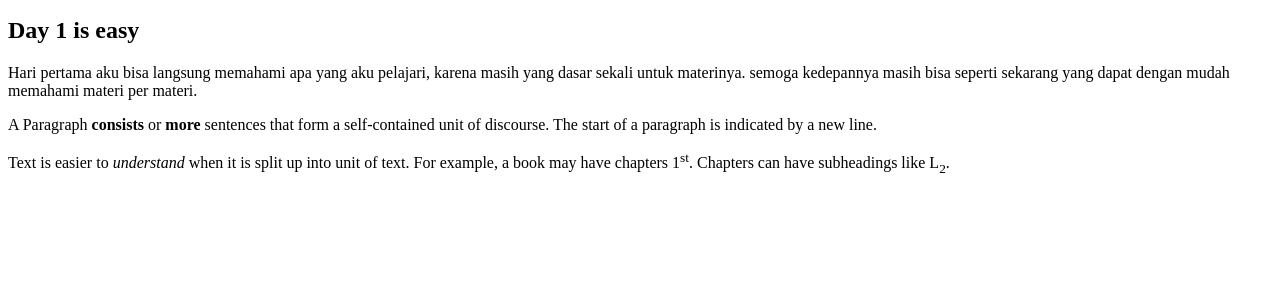
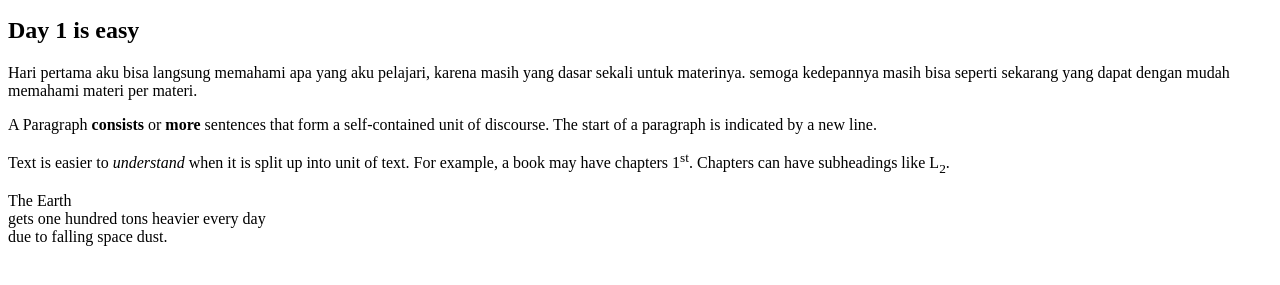
Before and after one commit to jokoanw/xproject, a plain HTML site: page index.html in a window 1280 px wide. Shown: the part 101-386 px from the top of the page. Drawn offline with Linux system fonts and the light colour scheme.

Commit message:
Update index.html

```diff
--- a/index.html
+++ b/index.html
@@ -12,5 +12,6 @@
     <p> Hari pertama aku bisa langsung memahami apa yang aku pelajari, karena masih yang dasar sekali untuk materinya. semoga kedepannya masih bisa seperti sekarang yang dapat dengan mudah memahami materi per materi.</p>
     <p lang="en"> A Paragraph <b>consists</b> or <b>more</b> sentences that form a self-contained unit of discourse. The start of a paragraph is indicated by a new line.</p>
     <p lang="en"> Text is easier to <i>understand</i> when it is split up into unit of text. For example, a book may have chapters 1<sup>st</sup>. Chapters can have subheadings like L<sub>2</sub>. </p>
+    <p> The Earth<br />gets one hundred tons heavier every day<br />due to falling space dust.</p>
 </body>
 </html>
```
